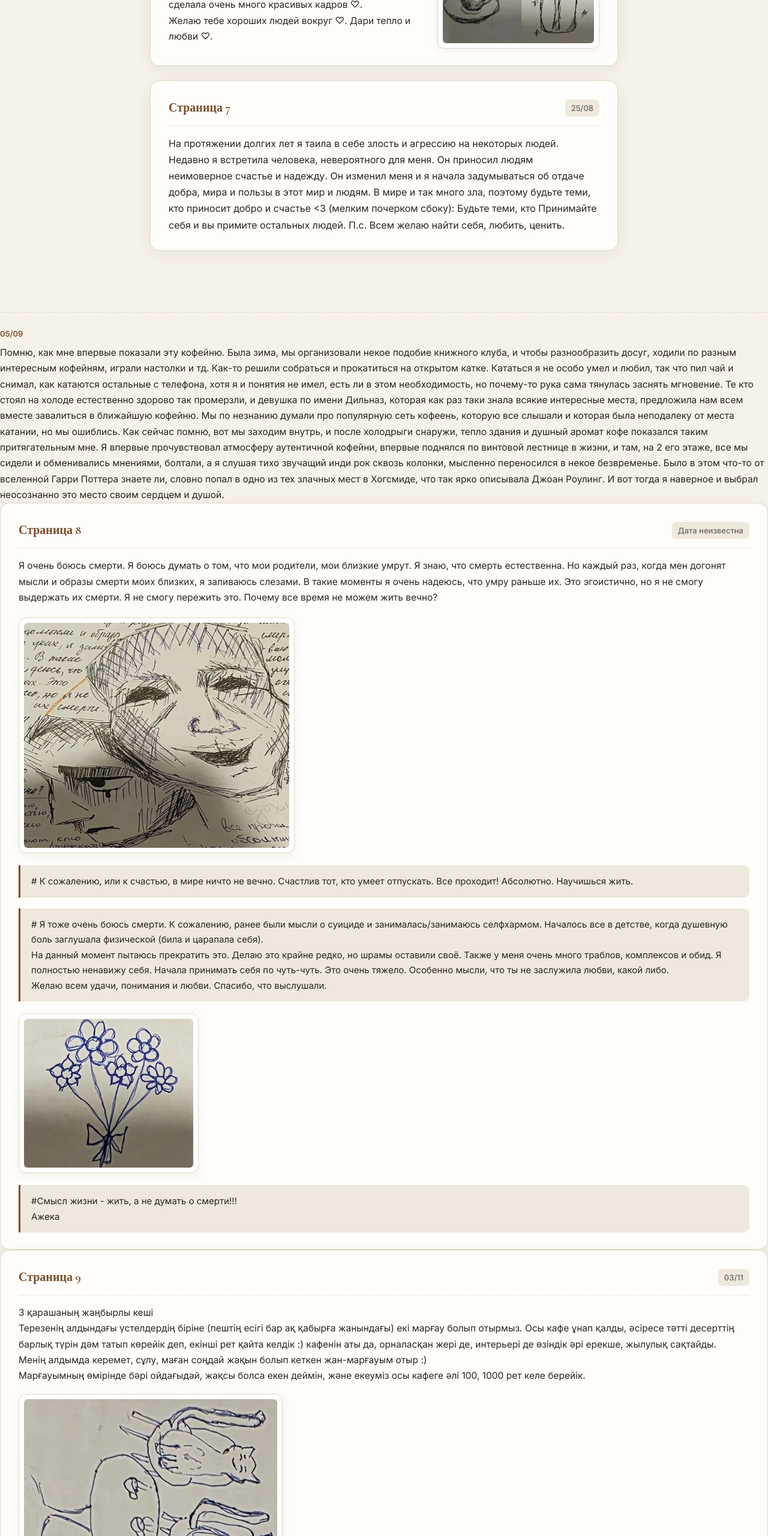
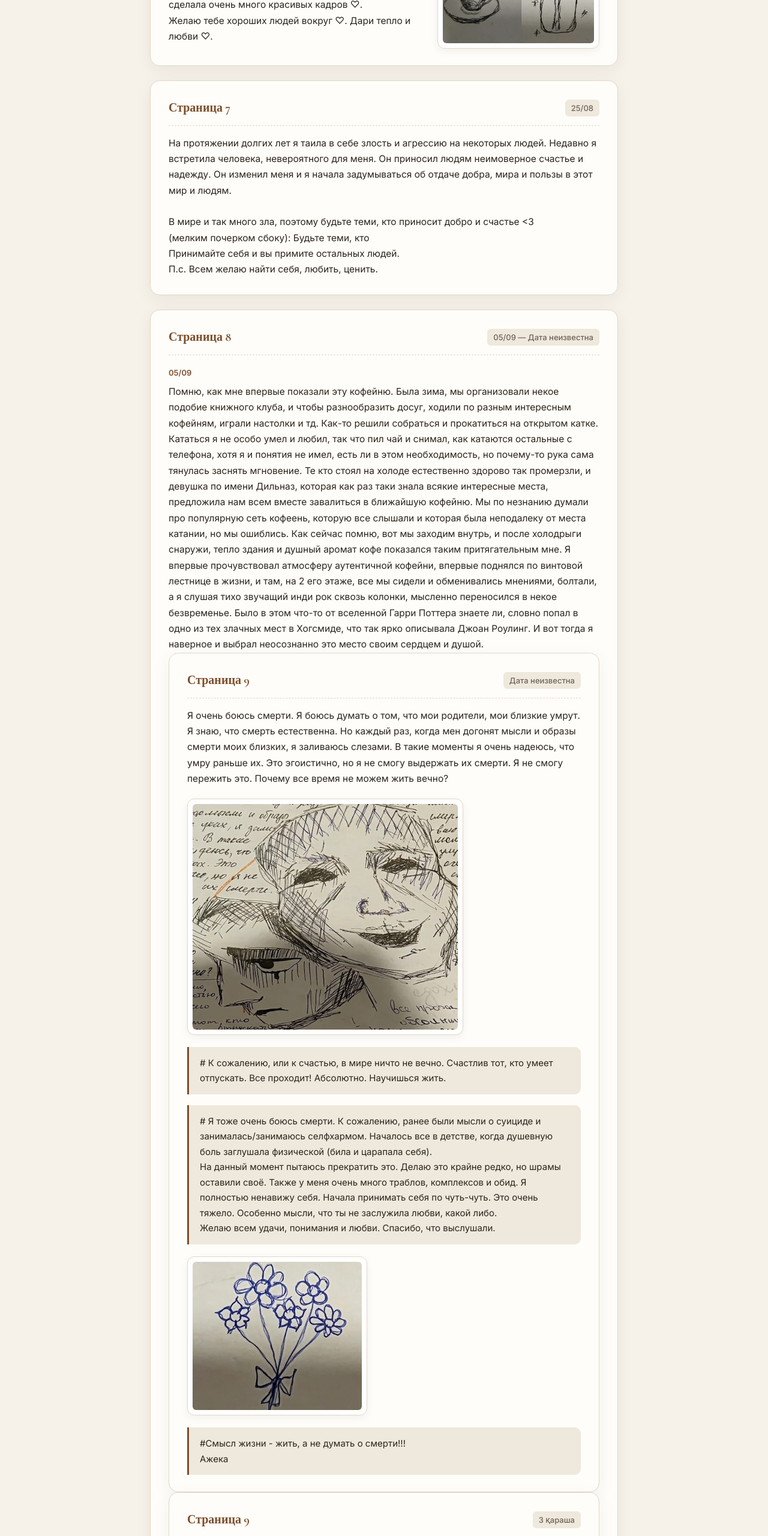
Before and after one commit to danblackwoodad96-cmyk/-, a plain HTML site: page index.html in a window 1280 px wide. Shown: the part 2740-5300 px from the top of the page at 60% size. Drawn offline with nearby package versions, Linux system fonts and the light colour scheme.

Commit message:
Update index.html

```diff
--- a/index.html
+++ b/index.html
@@ -491,29 +491,33 @@ YOLO — you live only once ♡
         </div>
       </article>
 
-      <!-- Страница 7 -->
+<!-- Страница 7 -->
       <article class="card" data-page="7">
         <div class="card-header">
           <span class="page-label">Страница 7</span>
           <span class="date-tag">25/08</span>
         </div>
-На протяжении долгих лет я таила в себе злость и агрессию на некоторых людей. Недавно я встретила человека, невероятного для меня. Он приносил людям неимоверное счастье и надежду. Он изменил меня и я начала задумываться об отдаче добра, мира и пользы в этот мир и людям.
+        <div class="note-body">На протяжении долгих лет я таила в себе злость и агрессию на некоторых людей. Недавно я встретила человека, невероятного для меня. Он приносил людям неимоверное счастье и надежду. Он изменил меня и я начала задумываться об отдаче добра, мира и пользы в этот мир и людям.
 
 В мире и так много зла, поэтому будьте теми, кто приносит добро и счастье &lt;3
 (мелким почерком сбоку): Будьте теми, кто
 Принимайте себя и вы примите остальных людей.
 П.с. Всем желаю найти себя, любить, ценить.</div>
-
-        <hr class="entry-divider" />
-
-        <div class="note-body"><span class="sub-date">05/09</span>
-Помню, как мне впервые показали эту кофейню. Была зима, мы организовали некое подобие книжного клуба, и чтобы разнообразить досуг, ходили по разным интересным кофейням, играли настолки и тд. Как-то решили собраться и прокатиться на открытом катке. Кататься я не особо умел и любил, так что пил чай и снимал, как катаются остальные с телефона, хотя я и понятия не имел, есть ли в этом необходимость, но почему-то рука сама тянулась заснять мгновение. Те кто стоял на холоде естественно здорово так промерзли, и девушка по имени Дильназ, которая как раз таки знала всякие интересные места, предложила нам всем вместе завалиться в ближайшую кофейню. Мы по незнанию думали про популярную сеть кофеень, которую все слышали и которая была  неподалеку от места катании, но мы ошиблись. Как сейчас помню, вот мы заходим внутрь, и после холодрыги снаружи, тепло здания и душный аромат кофе показался таким притягательным мне. Я впервые прочувствовал атмосферу аутентичной кофейни, впервые поднялся по винтовой лестнице в жизни, и там, на 2 его этаже, все мы сидели и обменивались мнениями, болтали, а я слушая тихо звучащий инди рок сквозь колонки, мысленно переносился в некое безвременье. Было в этом что-то от вселенной Гарри Поттера знаете ли, словно попал в одно из тех злачных мест в Хогсмиде, что так ярко описывала Джоан Роулинг. И вот тогда я наверное и выбрал неосознанно это место своим сердцем и душой.</div>
       </article>
 
       <!-- Страница 8 -->
       <article class="card" data-page="8">
         <div class="card-header">
           <span class="page-label">Страница 8</span>
+          <span class="date-tag">05/09 — Дата неизвестна</span>
+        </div>
+        <div class="note-body"><span class="sub-date">05/09</span>
+Помню, как мне впервые показали эту кофейню. Была зима, мы организовали некое подобие книжного клуба, и чтобы разнообразить досуг, ходили по разным интересным кофейням, играли настолки и тд. Как-то решили собраться и прокатиться на открытом катке. Кататься я не особо умел и любил, так что пил чай и снимал, как катаются остальные с телефона, хотя я и понятия не имел, есть ли в этом необходимость, но почему-то рука сама тянулась заснять мгновение. Те кто стоял на холоде естественно здорово так промерзли, и девушка по имени Дильназ, которая как раз таки знала всякие интересные места, предложила нам всем вместе завалиться в ближайшую кофейню. Мы по незнанию думали про популярную сеть кофеень, которую все слышали и которая была неподалеку от места катании, но мы ошиблись. Как сейчас помню, вот мы заходим внутрь, и после холодрыги снаружи, тепло здания и душный аромат кофе показался таким притягательным мне. Я впервые прочувствовал атмосферу аутентичной кофейни, впервые поднялся по винтовой лестнице в жизни, и там, на 2 его этаже, все мы сидели и обменивались мнениями, болтали, а я слушая тихо звучащий инди рок сквозь колонки, мысленно переносился в некое безвременье. Было в этом что-то от вселенной Гарри Поттера знаете ли, словно попал в одно из тех злачных мест в Хогсмиде, что так ярко описывала Джоан Роулинг. И вот тогда я наверное и выбрал неосознанно это место своим сердцем и душой.</div>
+
+<!-- Страница 9 -->
+      <article class="card" data-page="8">
+        <div class="card-header">
+          <span class="page-label">Страница 9</span>
           <span class="date-tag">Дата неизвестна</span>
         </div>
         <div class="note-body">Я очень боюсь смерти. Я боюсь думать о том, что мои родители, мои близкие умрут. Я знаю, что смерть естественна. Но каждый раз, когда мен догонят мысли и образы смерти моих близких, я заливаюсь слезами. В такие моменты я очень надеюсь, что умру раньше их. Это эгоистично, но я не смогу выдержать их смерти. Я не смогу пережить это. Почему все время не можем жить вечно?</div>
@@ -536,11 +540,11 @@ YOLO — you live only once ♡
 Ажека</div>
       </article>
 
-      <!-- Страница 9 -->
+      <!-- Страница 10 -->
       <article class="card" data-page="9">
         <div class="card-header">
           <span class="page-label">Страница 9</span>
-          <span class="date-tag">03/11</span>
+          <span class="date-tag">3 қараша</span>
         </div>
         <div class="sketch-left-wrap">
           <div class="note-body">3 қарашаның жаңбырлы кеші
@@ -553,7 +557,7 @@ YOLO — you live only once ♡
         </div>
       </article>
 
-      <!-- Страница 10 -->
+      <!-- Страница 11 -->
       <article class="card" data-page="10">
         <div class="card-header">
           <span class="page-label">Страница 10</span>
@@ -565,11 +569,11 @@ YOLO — you live only once ♡
 Назым ❤️</div>
       </article>
 
-      <!-- Страница 11 -->
+      <!-- Страница 12 -->
       <article class="card" data-page="11">
         <div class="card-header">
           <span class="page-label">Страница 11</span>
-          <span class="date-tag">Дата неизвестна</span>
+          <span class="date-tag">Стихотворение</span>
         </div>
         <div class="poem-body">Одним бесонным утром,
 Бездонное небо поднялось.
```
